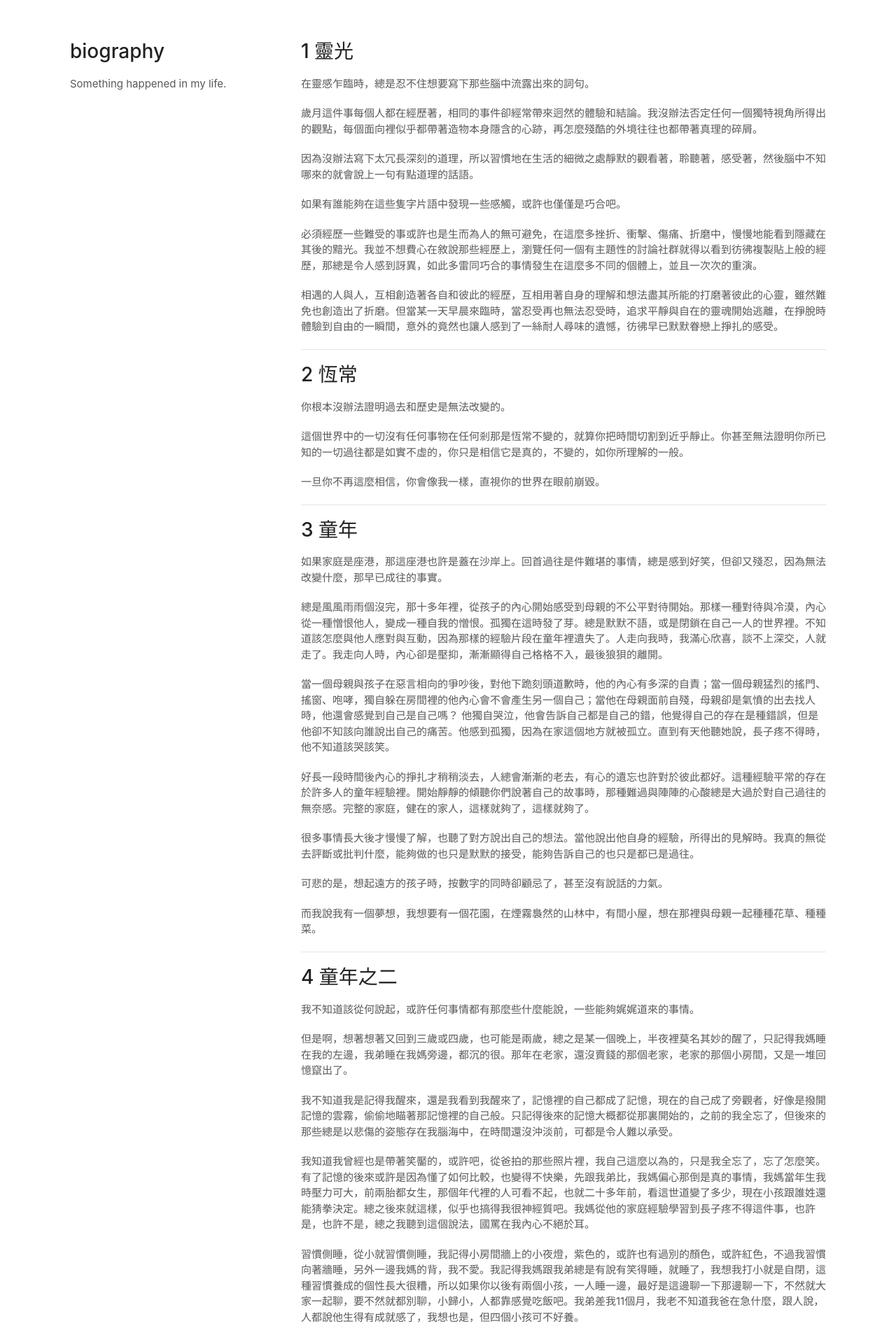
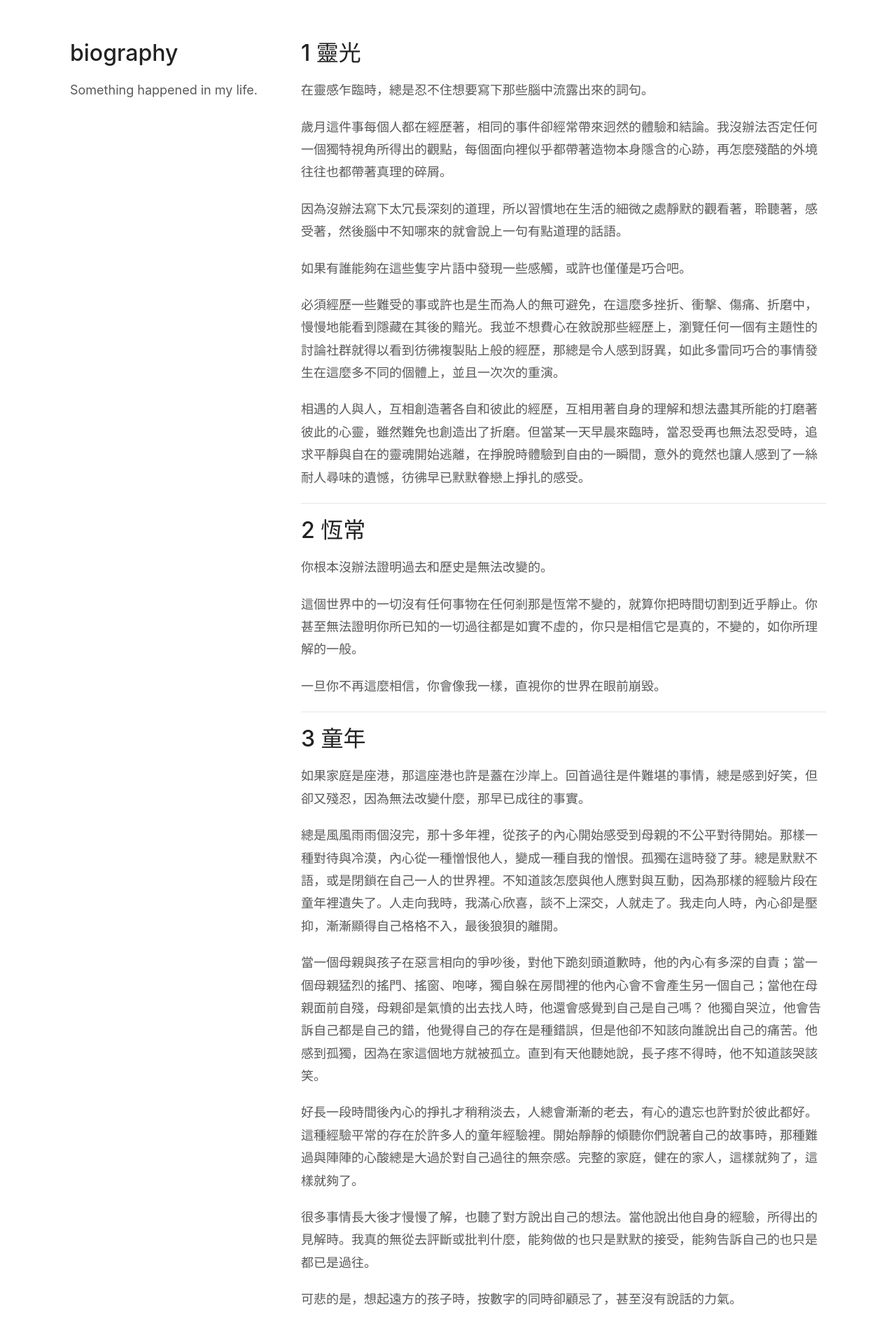
Before and after one commit to zenkarsha/biography, a Jekyll site: the page built from index.md, in a window 1280 px wide. Shown: the top 1898 px of the page at 70% size. Built offline with Jekyll 4.4.1, drawn with Linux system fonts in a browser that asks for light colours; our own code applies the rules of GitHub Pages for plain Markdown files.

Commit message:
Update styles.css

```diff
--- a/assets/css/styles.css
+++ b/assets/css/styles.css
@@ -1,7 +1,7 @@
 body {
   background-color: #fff;
   padding:50px;
-  font: 15px/1.5 "Noto Serif TC", -apple-system, BlinkMacSystemFont, "Segoe UI", Roboto, Oxygen, Ubuntu, Cantarell, "Fira Sans", "Droid Sans", "Helvetica Neue", Arial, sans-serif, "Apple Color Emoji", "Segoe UI Emoji", "Segoe UI Symbol";
+  font: 18px/1.8 "Noto Serif TC", -apple-system, BlinkMacSystemFont, "Segoe UI", Roboto, Oxygen, Ubuntu, Cantarell, "Fira Sans", "Droid Sans", "Helvetica Neue", Arial, sans-serif, "Apple Color Emoji", "Segoe UI Emoji", "Segoe UI Symbol";
   color:#595959;
   font-weight:400;
 }
@@ -20,7 +20,7 @@ h1, h2, h3 {
 }
 
 h1 {
-  font-size:28px;
+  font-size: 32px;
   font-weight: 500;
 }
 
```
